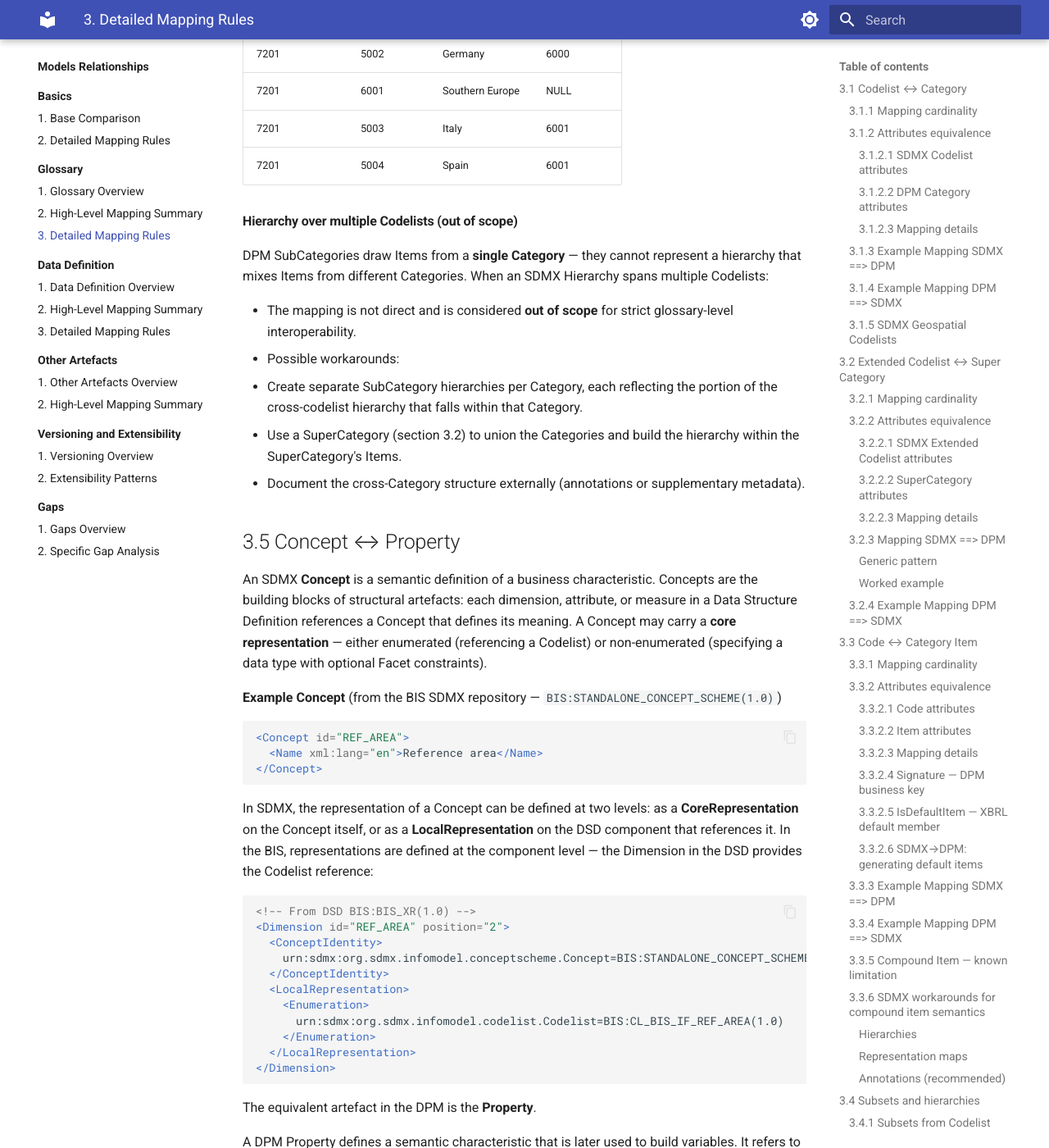
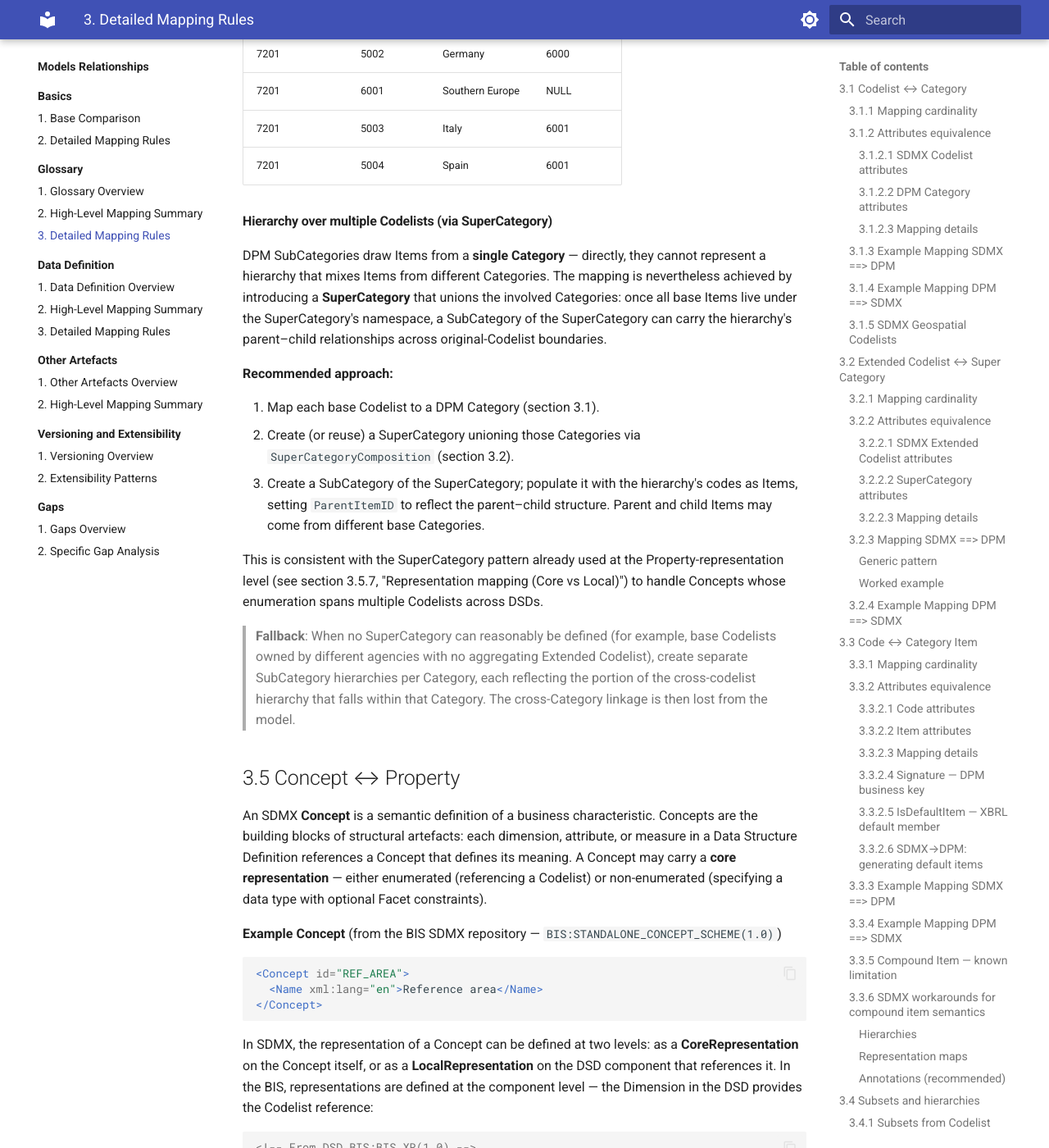
Before and after one commit to sdmx-twg/wp-sdmx-dpm, an MkDocs documentation site: the page built from docs/models-relationships/01_glossary/03_detailed_mapping_rules.md, in a window 1280 px wide and 1400 px high, scrolled down 24513 px. Shown: the whole window at 82% size. Built offline with MkDocs 1.6.1 and Material for MkDocs 9.7.7, drawn with Linux system fonts in a browser that asks for light colours.

Commit message:
docs: promote SuperCategory as the multi-Codelist hierarchy solution
Addresses #82 — multi-Codelist SDMX hierarchies are not actually out of
scope; SuperCategory + SubCategory handles them cleanly. Retitle the
subsection from "(out of scope)" to "(via SuperCategory)", give a
three-step recommended approach (Categories from base Codelists,
SuperCategory union, SubCategory carrying ParentItemID across original
boundaries), and cross-reference the same pattern in section 3.5.7. The
per-Category split is kept as a fallback for cases with no aggregating
SuperCategory; the external-documentation workaround is dropped.

```diff
--- a/docs/models-relationships/01_glossary/03_detailed_mapping_rules.md
+++ b/docs/models-relationships/01_glossary/03_detailed_mapping_rules.md
@@ -760,15 +760,19 @@ When an SDMX Hierarchy includes codes from only one Codelist, it maps cleanly to
 | 7201 | 5003 | Italy | 6001 |
 | 7201 | 5004 | Spain | 6001 |
 
-#### Hierarchy over multiple Codelists (out of scope)
+#### Hierarchy over multiple Codelists (via SuperCategory)
 
-DPM SubCategories draw Items from a **single Category** — they cannot represent a hierarchy that mixes Items from different Categories. When an SDMX Hierarchy spans multiple Codelists:
+DPM SubCategories draw Items from a **single Category** — directly, they cannot represent a hierarchy that mixes Items from different Categories. The mapping is nevertheless achieved by introducing a **SuperCategory** that unions the involved Categories: once all base Items live under the SuperCategory's namespace, a SubCategory of the SuperCategory can carry the hierarchy's parent–child relationships across original-Codelist boundaries.
 
-- The mapping is not direct and is considered **out of scope** for strict glossary-level interoperability.
-- Possible workarounds:
-  - Create separate SubCategory hierarchies per Category, each reflecting the portion of the cross-codelist hierarchy that falls within that Category.
-  - Use a SuperCategory (section 3.2) to union the Categories and build the hierarchy within the SuperCategory's Items.
-  - Document the cross-Category structure externally (annotations or supplementary metadata).
+**Recommended approach:**
+
+1. Map each base Codelist to a DPM Category (section 3.1).
+2. Create (or reuse) a SuperCategory unioning those Categories via `SuperCategoryComposition` (section 3.2).
+3. Create a SubCategory of the SuperCategory; populate it with the hierarchy's codes as Items, setting `ParentItemID` to reflect the parent–child structure. Parent and child Items may come from different base Categories.
+
+This is consistent with the SuperCategory pattern already used at the Property-representation level (see section 3.5.7, "Representation mapping (Core vs Local)") to handle Concepts whose enumeration spans multiple Codelists across DSDs.
+
+> **Fallback**: When no SuperCategory can reasonably be defined (for example, base Codelists owned by different agencies with no aggregating Extended Codelist), create separate SubCategory hierarchies per Category, each reflecting the portion of the cross-codelist hierarchy that falls within that Category. The cross-Category linkage is then lost from the model.
 
 
 ## 3.5 Concept ↔ Property
```
